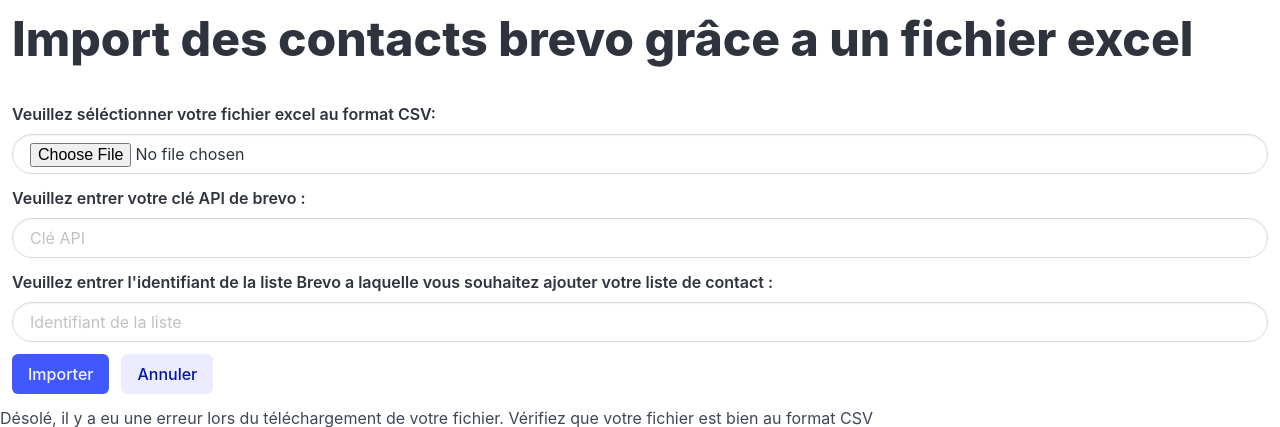
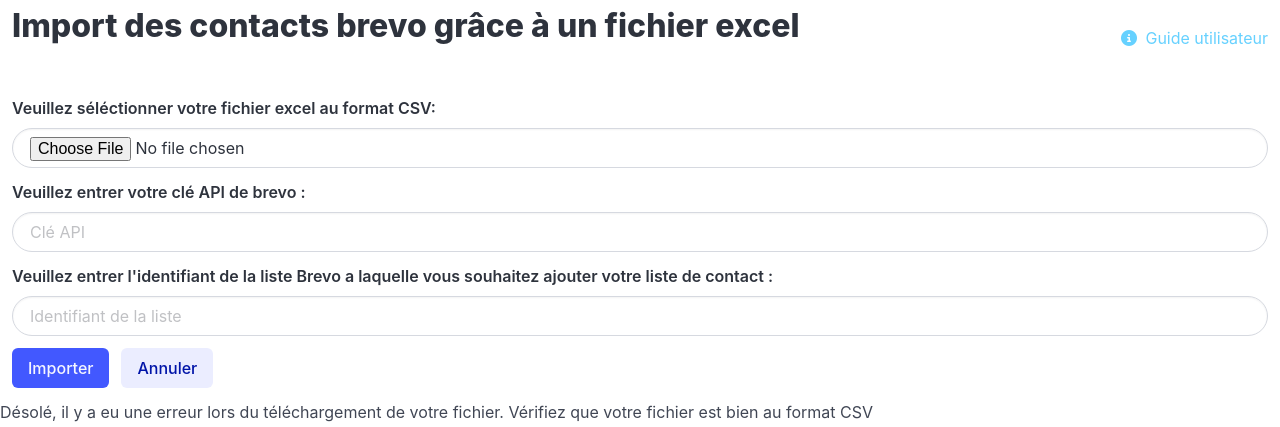
Before and after one commit to jujumichl/CCR_brevo, a PHP site: page /index.php?uc=upload in a window 1280 px wide. Shown: the top 427 px of the page. Run offline with PHP 8.4, Linux system fonts and the light colour scheme; data that the repository does not hold is empty; some libraries are stand-ins or nearby versions.

Commit message:
Ajout d'un guide utilisateur téléchargeable dans le coin en haut a droite de la page web

```diff
--- a/utils/upload.php
+++ b/utils/upload.php
@@ -2,17 +2,17 @@
 function upload(): array|bool{
     $target_dir = dirname(__DIR__, 1) . "\\fichier\\";
 
-    ///ne pas mettre le meme nom plutôt un id (fiche de frais)
-    $target_file = $target_dir . basename($_FILES['fileToUpload']['name']);
     $tmp_name = $_FILES["fileToUpload"]["tmp_name"];
     $type = array("csv");
-    $imageFileType = strtolower(pathinfo($target_file,PATHINFO_EXTENSION));
+    $csvFileType = strtolower(pathinfo($_FILES["fileToUpload"]["name"],PATHINFO_EXTENSION));
+    ///ne pas mettre le meme nom plutôt un id (fiche de frais)
+    $target_file = $target_dir . date('Yms_His') . '.' . $csvFileType;
+
     // Check if CSV file is a actual CSV or fake CSV
-    if (is_uploaded_file($tmp_name) && in_array($imageFileType, $type)){
+    if (is_uploaded_file($tmp_name) && in_array($csvFileType, $type)){
         move_uploaded_file($_FILES["fileToUpload"]["tmp_name"], $target_file);
         $res = array(true, $target_file);
         return $res;
-
     }
     else {
         return false;
--- a/vue/header.html
+++ b/vue/header.html
@@ -5,6 +5,21 @@
     <meta name="viewport" content="width=device-width, initial-scale=1.0">
     <title>CCR import de contact Brevo</title>
     <link rel="stylesheet" href="https://cdn.jsdelivr.net/npm/bulma@1.0.4/css/bulma.min.css">
+    <link rel="stylesheet" href="https://cdnjs.cloudflare.com/ajax/libs/font-awesome/6.5.0/css/all.min.css">
+    <link rel="stylesheet" href="https://unpkg.com/bulma-tooltip/dist/css/bulma-tooltip.min.css">
 </head>
 <body>
-    <p class="title is-1 is-spaced pt-3 pl-3 pr-3">Import des contacts brevo grâce a un fichier excel</p>
+    <div class="is-flex is-justify-content-space-between is-align-items-center mb-4 pl-3 pt-2">
+        <h1 class="title">
+            Import des contacts brevo grâce à un fichier excel
+        </h1>
+        <a href="fichier\\guide_utilisateur_import_brevo.pdf"
+        download="Guide_Utilisateur"
+        class="has-text-info has-tooltip-left is-size-6 pr-3"
+        data-tooltip="Cliquer pour télécharger le guide">
+            <span class="icon is-small mr-1">
+                <i class="fas fa-info-circle"></i>
+            </span>
+            <span>Guide utilisateur</span>
+        </a>
+    </div>
```
Also changed, not shown: utils/main.php (+13 -11 lines), 1 other file.
